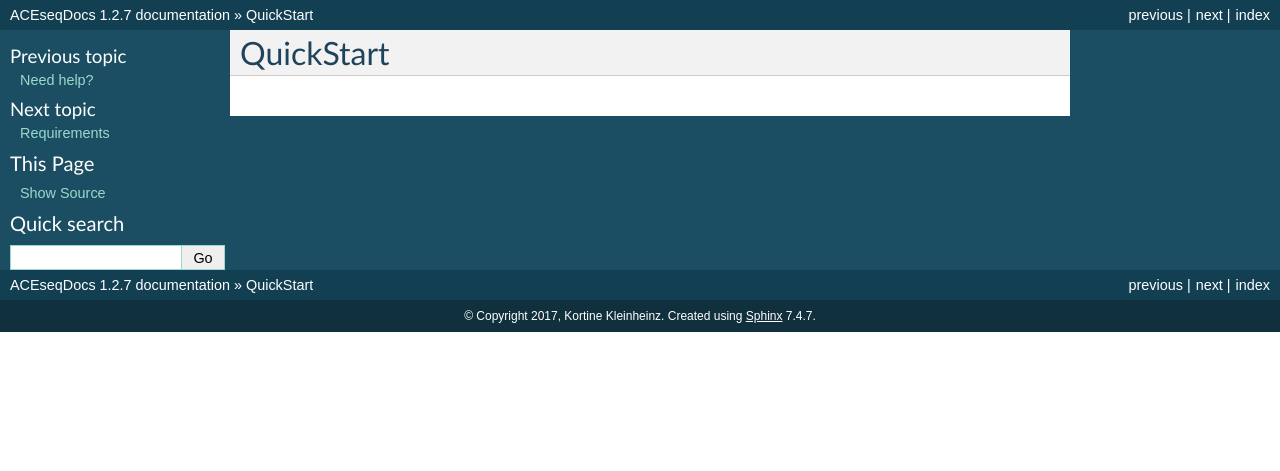
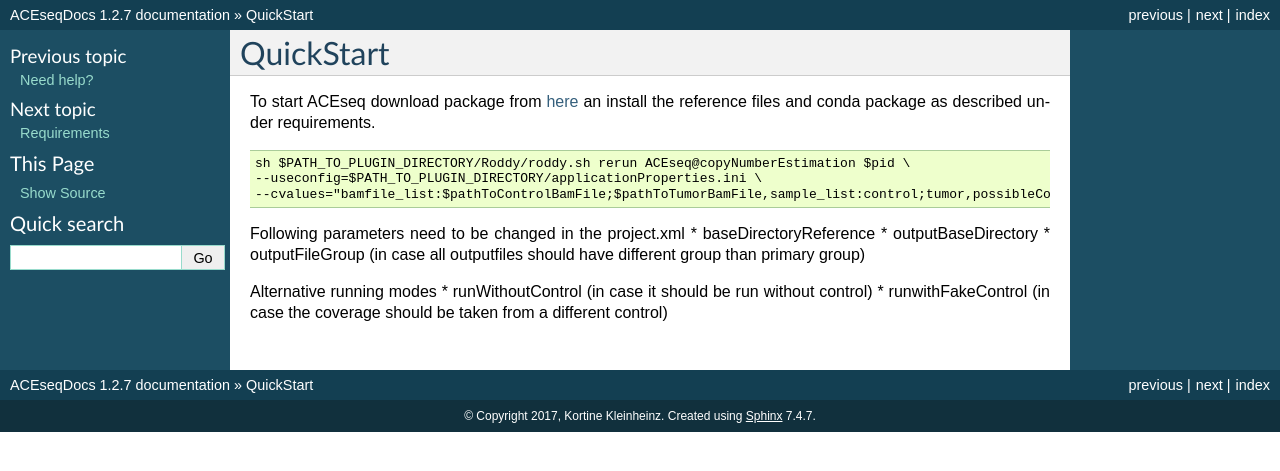
Before and after one commit to DKFZ-ODCF/ACEseqWorkflow, a Sphinx documentation site: the page built from documentation/source/QuickStartGuide.rst, in a window 1280 px wide. Shown: the top 471 px of the page. Built offline with Sphinx 7.4.7, drawn with Linux system fonts in a browser that asks for light colours; formulas are drawn with MathJax 3; pages that are not in the unit, such as notebooks, are missing from menus.

Commit message:
update documentation

```diff
--- a/documentation/source/QuickStartGuide.rst
+++ b/documentation/source/QuickStartGuide.rst
@@ -1,2 +1,19 @@
 QuickStart
 =============
+
+To start ACEseq download package from `here <https://LinkToGitHub.html/>`_ an install the reference files and conda package as described under requirements.
+
+::
+
+    sh $PATH_TO_PLUGIN_DIRECTORY/Roddy/roddy.sh rerun ACEseq@copyNumberEstimation $pid \
+    --useconfig=$PATH_TO_PLUGIN_DIRECTORY/applicationProperties.ini \
+    --cvalues="bamfile_list:$pathToControlBamFile;$pathToTumorBamFile,sample_list:control;tumor,possibleControlSampleNamePrefixes:control,possibleTumorSampleNamePrefixes:tumor"
+
+Following parameters need to be changed in the project.xml
+* baseDirectoryReference
+* outputBaseDirectory
+* outputFileGroup (in case all outputfiles should have different group than primary group)
+
+Alternative running modes
+* runWithoutControl (in case it should be run without control)
+* runwithFakeControl (in case the coverage should be taken from a different control)
--- a/documentation/source/index.rst
+++ b/documentation/source/index.rst
@@ -9,9 +9,9 @@ ACEseq - Allele-specific copy numbers from sequencing
 
    license
    help
+   installation
    QuickStartGuide
    requirements
-   HowToRun
    parameters
    purityEvaluation
    qualityCheck
```
Also changed, not shown: documentation/source/requirements.rst (+26 -11 lines).
